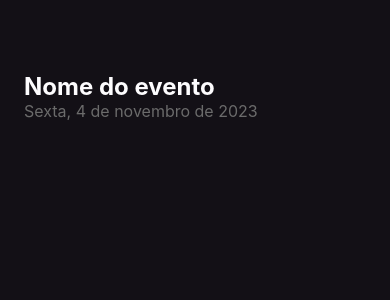
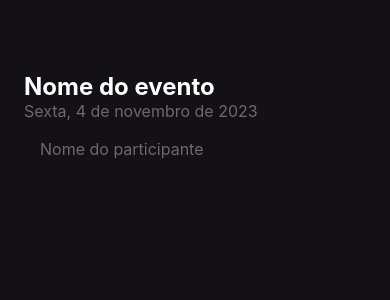
Before and after one commit to victorcaio06/i-am-here-react-native-ignite, a React Native app: screen / in a window 390 px wide. Shown: the top 300 px of the page. Built offline with nearby package versions, Linux system fonts and the light colour scheme.

Commit message:
FEAT: added text input

```diff
--- a/src/screens/Home/index.tsx
+++ b/src/screens/Home/index.tsx
@@ -1,4 +1,4 @@
-import { Text, View } from 'react-native';
+import { Text, TextInput, View } from 'react-native';
 
 import { styles } from './styles';
 
@@ -8,6 +8,12 @@
       <Text style={styles.eventName}>Nome do evento</Text>
 
       <Text style={styles.eventDate}>Sexta, 4 de novembro de 2023</Text>
+
+      <TextInput
+        style={styles.input}
+        placeholder="Nome do participante"
+        placeholderTextColor="#6b6b6b"
+      />
     </View>
   );
 }
--- a/src/screens/Home/styles.ts
+++ b/src/screens/Home/styles.ts
@@ -7,7 +7,7 @@
     backgroundColor: '#131016',
   },
   eventName: {
-    color: '#FDFCFE',
+    color: '#FFF',
     fontSize: 24,
     fontWeight: 'bold',
     marginTop: 48,
@@ -16,4 +16,12 @@
     color: '#6B6B6B',
     fontSize: 16,
   },
+  input: {
+    height: 56,
+    color: '#FFF',
+    padding: 16,
+    fontSize: 16,
+    borderRadius: 5,
+    backgroundColor: '#1FE25',
+  },
 });
```
